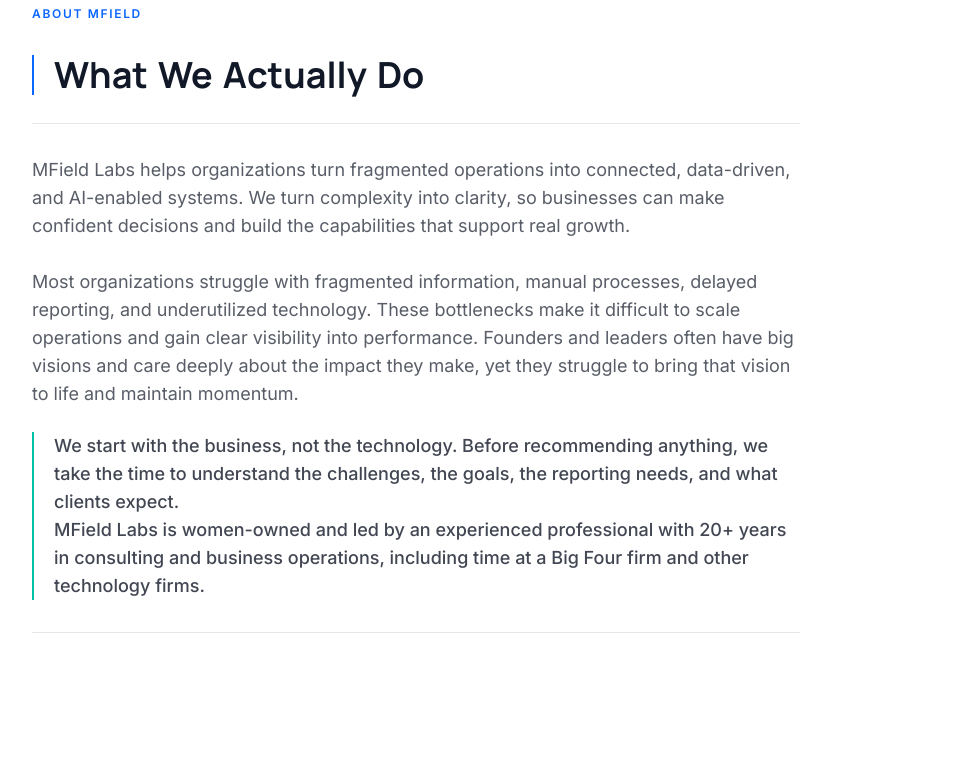
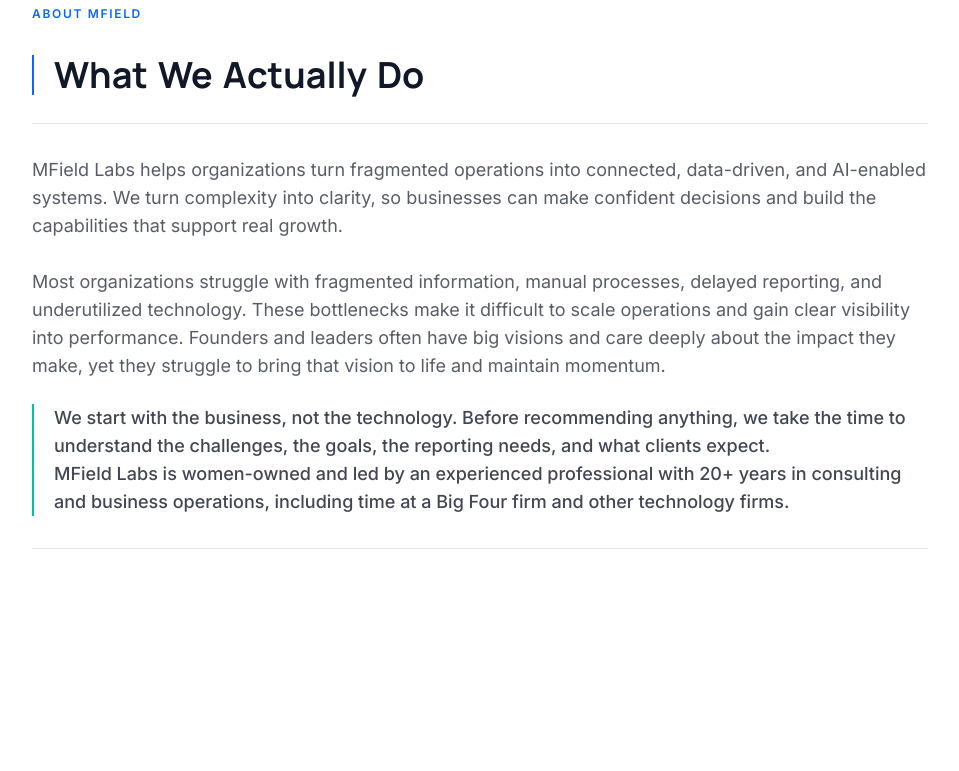
Before and after one commit to zenvioralabs/mfieldlabs, a Next.js app: page / in a window 1280 px wide. Shown: the part 820-1591 px from the top of the page, without its empty margins (56-1015 px from the left). Built offline with nearby package versions, Linux system fonts and the light colour scheme.

Commit message:
logo change

```diff
--- a/components/Nav.tsx
+++ b/components/Nav.tsx
@@ -34,7 +34,7 @@
               : "border-transparent bg-white/70 shadow-none"
           )}
         >
-          <a href="#top" className="relative h-12 w-72 shrink-0">
+          <a href="#top" className="relative h-10 w-32 shrink-0 md:h-12 md:w-45">
             <Image
               src="/logo/mfield-logo-dark-text.png"
               alt="Mfield"
@@ -50,7 +50,7 @@
               </a>
             ))}
           </nav>
-          <div className="flex items-center gap-2">
+          <div className="flex shrink-0 items-center gap-2">
             <Magnetic>
               <Button
                 size="sm"
--- a/components/sections/About.tsx
+++ b/components/sections/About.tsx
@@ -33,7 +33,7 @@
             whileInView={{ opacity: 1, y: 0 }}
             viewport={{ once: true }}
             transition={{ duration: 0.6, delay: 0.15 }}
-            className="flex max-w-3xl flex-col items-start gap-6 border-y border-ink/10 py-7 md:py-8"
+            className="flex max-w-4xl flex-col items-start gap-6 border-y border-ink/10 py-7 md:py-8"
           >
             <motion.p
               initial={{ opacity: 0, y: 14 }}
```
